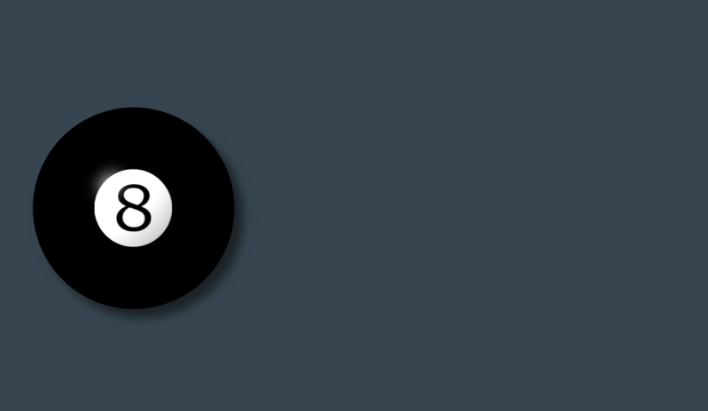
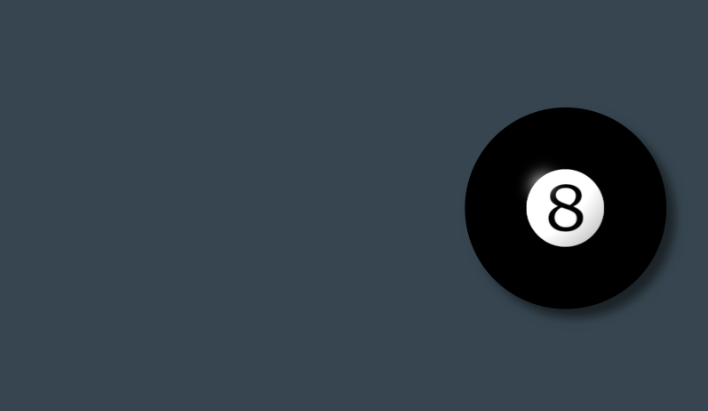
Before and after one commit to sefenydiaz/test-arcade, a plain HTML site: page magic8page.html in a window 1280 px wide. Shown: the whole page, without its empty margins (67-775 px from the left). Drawn offline with nearby package versions, Linux system fonts and the light colour scheme.

Commit message:
put eightball in the center

```diff
--- a/magic8style.css
+++ b/magic8style.css
@@ -12,6 +12,16 @@ p {
     font-size: 2em;
 }
 
-.eightball:hover {
+#eightball {
+    display: flex;
+    margin-left: auto;
+    margin-right: auto;
+
+}
+
+#eightball:hover {
     cursor: pointer;
+    /* display: flex;
+    justify-content: center;
+    align-items: center; */
 }
```
Also changed, not shown: magic8page.html (+9 -6 lines).
